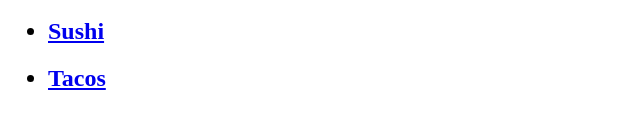
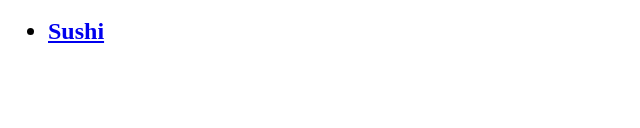
Before and after one commit to Aironegrd/odin-recipes, a plain HTML site: page index.html in a window 1280 px wide. Shown: the part 156-284 px from the top of the page, without its empty margins (0-640 px from the left). Drawn offline with Linux system fonts and the light colour scheme.

Commit message:
Premier commit

```diff
--- a/index.html
+++ b/index.html
@@ -11,7 +11,6 @@
         <h2><li><a href="./pages/Lasagne.html" target="_blank" rel="noopener noreferrer">Lasagne</a></li></h2>
         <h2><li><a href="./pages/Pizza.html" target="_blank" rel="noopener noreferrer">Pizza</a></li></h2>
         <h2><li><a href="./pages/sushi.html" target="_blank" rel="noopener noreferrer">Sushi</a></li></h2>
-        <h2><li><a href="./pages/Tacos.html" target="_blank" rel="noopener noreferrer">Tacos</a></li></h2>
     </ul>
 </body>
 </html>
```
Also changed, not shown: 1 other file.
